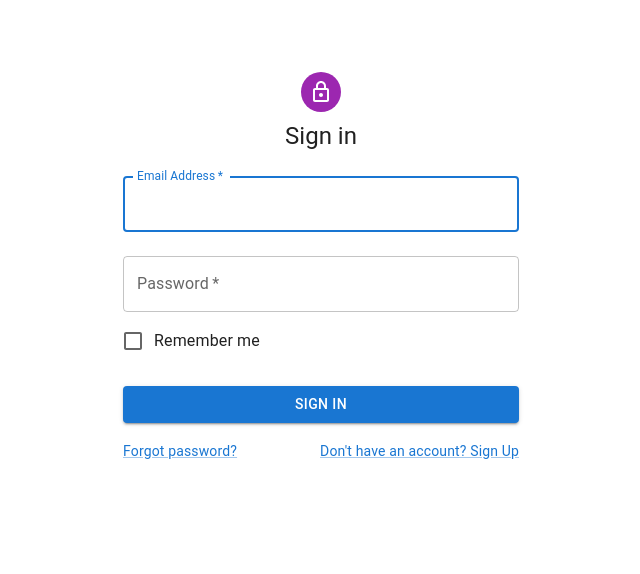
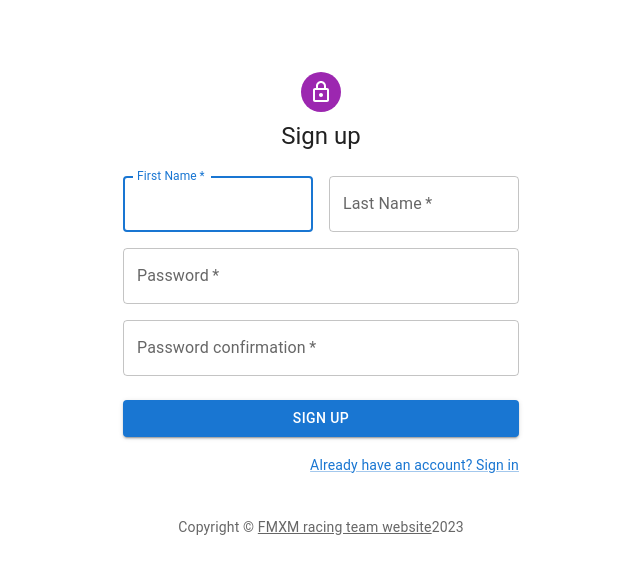
Before and after one commit to FranCHEVAL/ASI-2-Atelier-1-front-FMXM-racing-team, a React (Create React App) app: page /user-add in a window 1280 px wide. Shown: the top 574 px of the page, without its empty margins (319-959 px from the left). Built offline with nearby package versions, Linux system fonts and the light colour scheme.

Commit message:
add-user-form-and-routing

```diff
--- a/package.json
+++ b/package.json
@@ -41,5 +41,8 @@
       "last 1 firefox version",
       "last 1 safari version"
     ]
+  },
+  "devDependencies": {
+    "react-router-dom": "^6.17.0"
   }
 }
--- a/src/App.jsx
+++ b/src/App.jsx
@@ -1,14 +1,19 @@
-import logo from './logo.svg';
 import './App.css';
-import React from 'react';
-import Login from './components/login/Login';
+import { BrowserRouter, Routes, Route } from "react-router-dom";
+import UserAddPages from './pages/UserAddPages';
+import Copyright from './components/Copyright';
 
-const App=()=>{
-	return(
-		<div>
-		<Login/>
-		</div>
-	)
+function App() {
+  return (
+    <div className="App">
+      <BrowserRouter>
+        <Routes>
+          <Route path="/login" element={Copyright} />
+          <Route path="/user-add/" element={<UserAddPages />} />
+        </Routes>
+      </BrowserRouter>
+    </div>
+  );
 }
 
 export default App
--- /dev/null
+++ b/src/components/Copyright.jsx
@@ -0,0 +1,20 @@
+import Typography from '@mui/material/Typography';
+import Link from '@mui/material/Link';
+
+export function Copyright(props){
+    const getFullYear =() =>{
+        return new Date().getFullYear()
+    }
+
+    return (
+        <Typography variant="body2" color="text.secondary" align="center" {...props}>
+            {'Copyright © '}
+            <Link color="inherit" href="http://localhost:3000">
+                FMXM racing team website
+            </Link>
+            {getFullYear()}
+      </Typography>
+    );
+}
+
+export default Copyright;
--- /dev/null
+++ b/src/pages/UserAddPages.jsx
@@ -0,0 +1,114 @@
+import Avatar from '@mui/material/Avatar';
+import Button from '@mui/material/Button';
+import CssBaseline from '@mui/material/CssBaseline';
+import TextField from '@mui/material/TextField';
+import Link from '@mui/material/Link';
+import Grid from '@mui/material/Grid';
+import Box from '@mui/material/Box';
+import LockOutlinedIcon from '@mui/icons-material/LockOutlined';
+import Typography from '@mui/material/Typography';
+import Container from '@mui/material/Container';
+import { createTheme, ThemeProvider } from '@mui/material/styles';
+import Copyright from '../components/Copyright';
+
+
+const defaultTheme = createTheme();
+
+export function UserAddPages(props) {
+
+  const handleSubmit = (event) => {
+    event.preventDefault();
+    const data = new FormData(event.currentTarget);
+    // TO DO : add redirection to user add function from backend
+    console.log(data)
+  };
+
+  // TO DO : Add redirection to login page
+  return (
+    <ThemeProvider theme={defaultTheme}>
+      <Container component="main" maxWidth="xs">
+        <CssBaseline />
+        <Box
+          sx={{
+            marginTop: 8,
+            display: 'flex',
+            flexDirection: 'column',
+            alignItems: 'center',
+          }}
+        >
+          <Avatar sx={{ m: 1, bgcolor: 'secondary.main' }}>
+            <LockOutlinedIcon />
+          </Avatar>
+          <Typography component="h1" variant="h5">
+            Sign up
+          </Typography>
+          <Box component="form" noValidate onSubmit={handleSubmit} sx={{ mt: 3 }}>
+            <Grid container spacing={2}>
+              <Grid item xs={12} sm={6}>
+                <TextField
+                  autoComplete="given-name"
+                  name="firstName"
+                  required
+                  fullWidth
+                  id="firstName"
+                  label="First Name"
+                  autoFocus
+                />
+              </Grid>
+              <Grid item xs={12} sm={6}>
+                <TextField
+                  required
+                  fullWidth
+                  id="lastName"
+                  label="Last Name"
+                  name="lastName"
+                  autoComplete="family-name"
+                />
+              </Grid>
+              <Grid item xs={12}>
+                <TextField
+                  required
+                  fullWidth
+                  name="password"
+                  label="Password"
+                  type="password"
+                  id="password"
+                  autoComplete="new-password"
+                />
+              </Grid>
+              <Grid item xs={12}>
+                <TextField
+                  required
+                  fullWidth
+                  name="password-confirmation"
+                  label="Password confirmation"
+                  type="password"
+                  id="password-confirmation"
+                  autoComplete="new-password"
+                />
+              </Grid>
+            </Grid>
+            <Button
+              type="submit"
+              fullWidth
+              variant="contained"
+              sx={{ mt: 3, mb: 2 }}
+            >
+              Sign Up
+            </Button>
+            <Grid container justifyContent="flex-end">
+              <Grid item>
+                <Link href="http://localhost:3000/login" variant="body2">
+                  Already have an account? Sign in
+                </Link>
+              </Grid>
+            </Grid>
+          </Box>
+        </Box>
+        <Copyright sx={{ mt: 5 }} />
+      </Container>
+    </ThemeProvider>
+  );
+}
+
+export default UserAddPages;
```
Also changed, not shown: 1 other file (tests, documents, lock files or other folders).
